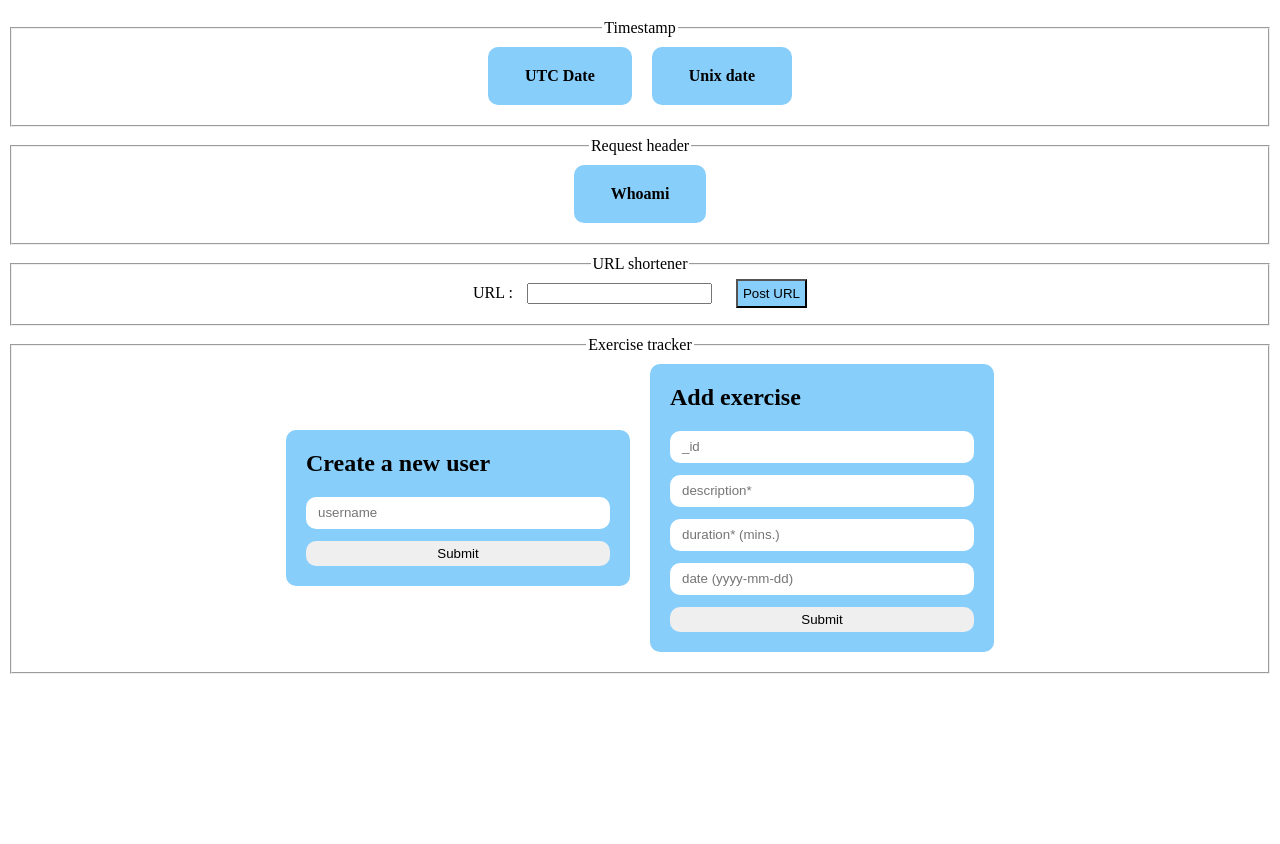
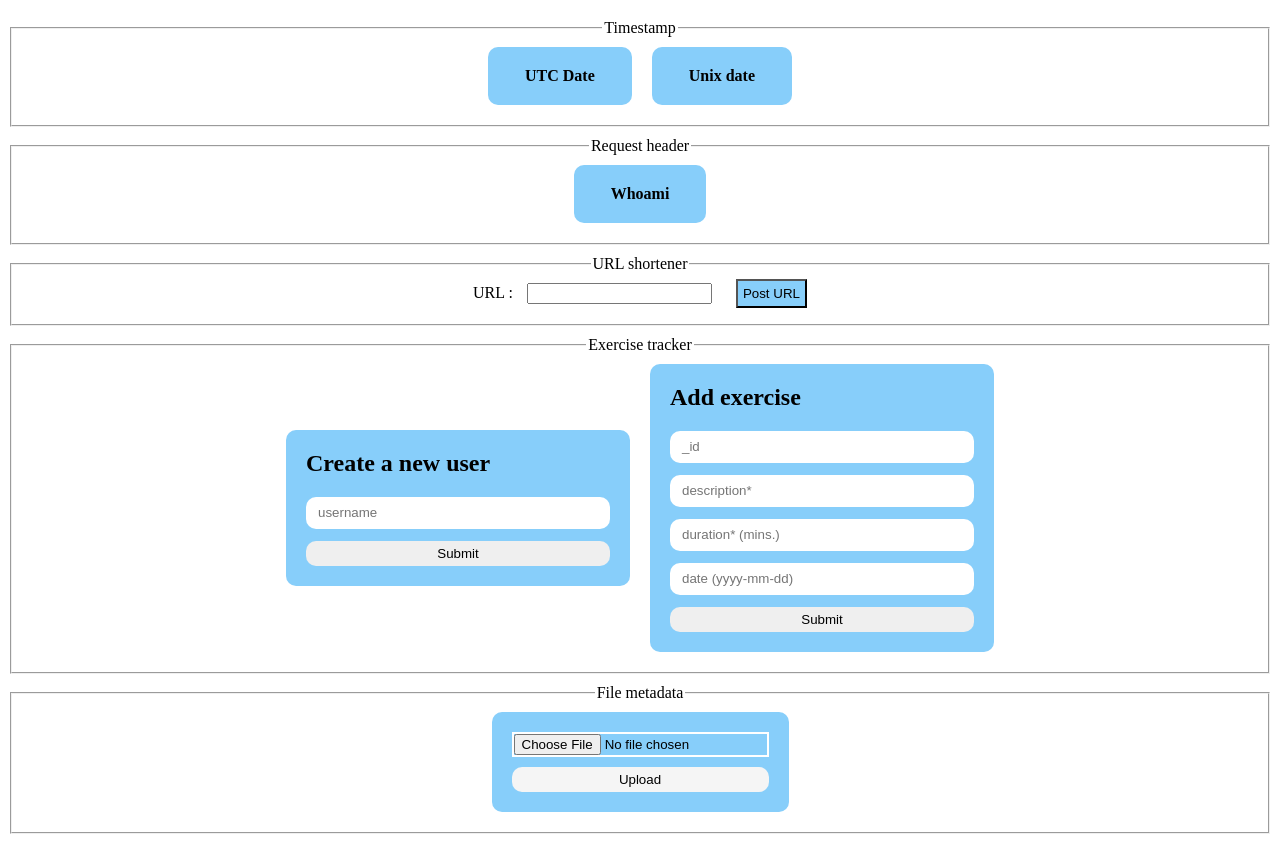
Before and after one commit to JokoPrabowo/freecodecamp_backend_project, a website: page views/index.html in a window 1280 px wide. Shown: the part 79-923 px from the top of the page. Before the commit the page ends 800 px from the top, so only its background shows below. Drawn offline with Linux system fonts and the light colour scheme; files that its build step writes are made by us from their sources.

Commit message:
add file upload input to interface

```diff
--- a/public/style.css
+++ b/public/style.css
@@ -73,3 +73,27 @@ fieldset{
 .trackerform input::placeholder{
     padding-left: 10px;
 }
+
+.metaform{
+    margin: 10px;
+    padding: 20px;
+    background-color: lightskyblue;
+    border-radius: 10px;
+}
+
+.metaform input{
+    border: white solid 2px;
+    margin-bottom: 10px;
+}
+
+.metaform button{
+    width: 100%;
+    height: 25px;
+    background-color: whitesmoke;
+    border: transparent;
+    border-radius: 10px;
+}
+
+.metaform button:hover{
+    background-color: white;
+}
--- a/views/index.html
+++ b/views/index.html
@@ -56,6 +56,13 @@
                         <button type="submit">Submit</button>
                     </form>
                 </fieldset>
+                <fieldset>
+                    <legend>File metadata</legend>
+                    <form action="/api/fileanalyse" method="POST" class="metaform" enctype="multipart/form-data">
+                        <input type="file" name="upfile" id="upfile"><br>
+                        <button type="submit">Upload</button>
+                    </form>
+                </fieldset>
             </section>
         </main>
     </body>
```
